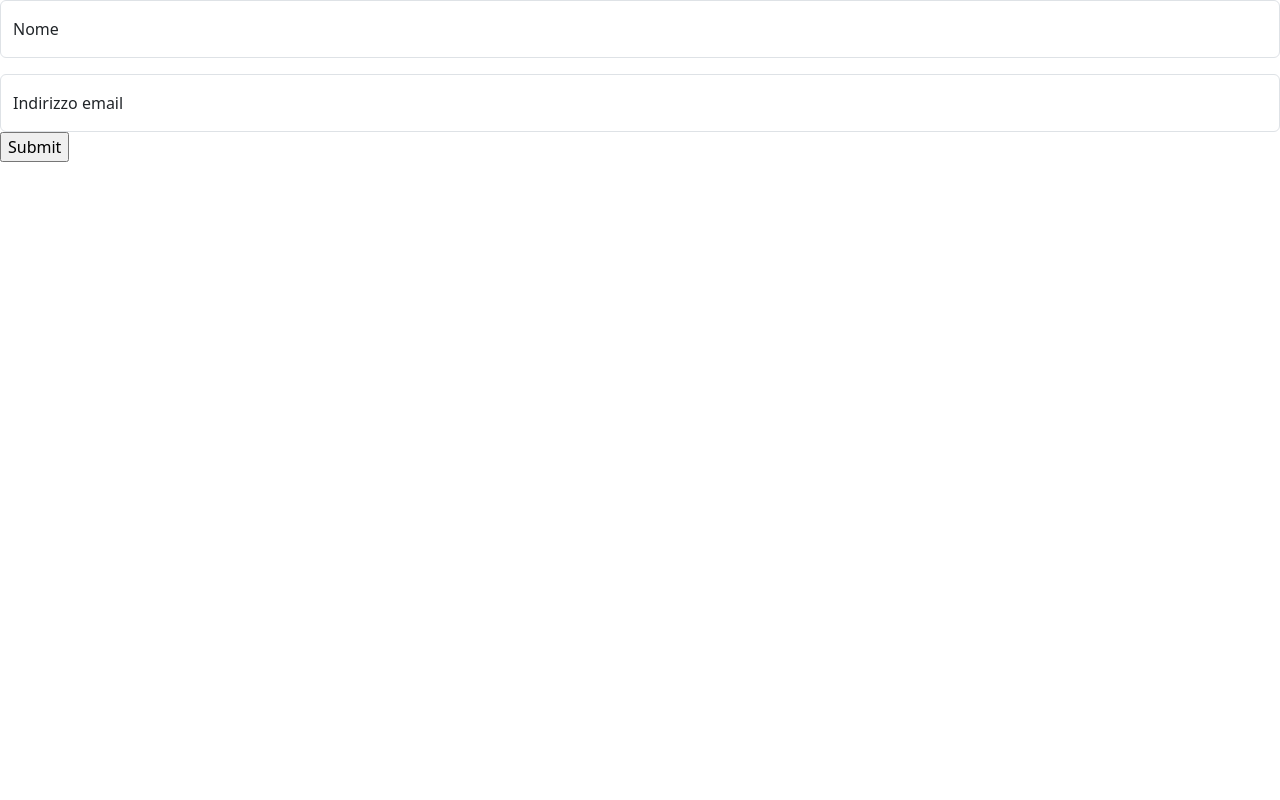
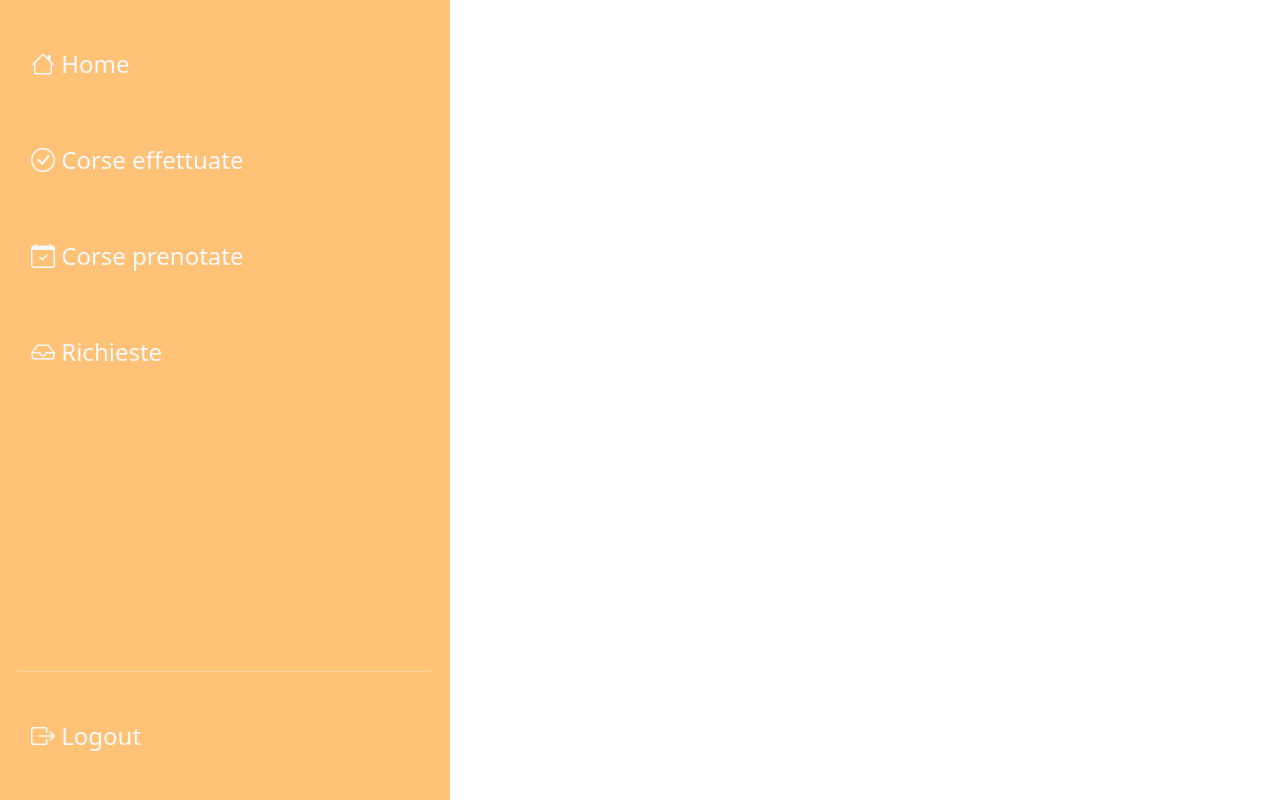
Before and after one commit to RiccardoC20/AutonoMi, a Nuxt app: page /vettore/home in a window 1280 px wide. Built offline with nearby package versions, Linux system fonts and the light colour scheme.

Commit message:
creazione SideBar basic

```diff
--- a/app/app.vue
+++ b/app/app.vue
@@ -4,10 +4,6 @@
 
 <template>
   <div>
-    <form>
-      <FormInput class="mb-3" type="text" id="name" label="Nome"></FormInput>
-      <FormInput type="email" id="email" label="Indirizzo email"></FormInput>
-      <input type="submit"></input>
-    </form>
+    <NuxtPage></NuxtPage>
   </div>
 </template>
--- /dev/null
+++ b/app/components/SideBar.vue
@@ -0,0 +1,63 @@
+<template>
+  <div class="sidebar d-flex flex-column p-3" :style="{ background: color }">
+
+    <ul class="nav nav-pills flex-column mb-auto">
+
+      <li v-for="link in links" :key="link.to">
+          <NuxtLink :to="link.to" class="nav-link link-light">
+            <i :class="link.icon"></i> {{ link.label }}
+          </NuxtLink>
+      </li>
+
+    </ul>
+
+    <hr class="text-white">
+
+    <div>
+      <NuxtLink to="/logout" class="nav-link link-light">
+        <i class="bi bi-box-arrow-right"></i> Logout
+      </NuxtLink>
+    </div>
+  </div>
+</template>
+
+<script>
+  export default {
+    name: "SideBar",
+    props:{
+      links: {
+        type: Array,
+        default: () => []
+      },
+      title: {
+        type: String,
+        default: "AutonoMi"
+      },
+      color: {
+        type: String,
+        default: "#1c1f2b"
+      }
+    }
+  }
+
+</script>
+
+<style scoped>
+.sidebar {
+  width: 450px;
+  min-height: 100vh;
+  background: #1c1f2b;
+  border-right: 1px solid rgba(255, 255, 255, 0.1);
+}
+
+.nav-link {
+  font-size: 1.5rem;
+  padding: 30px 15px;
+  border-radius: 30px;
+  transition: 0.2s;
+}
+
+.nav-link:hover {
+  background: rgba(255, 255, 255, 0.1);
+}
+</style>
--- a/app/pages/vettore/home.vue
+++ b/app/pages/vettore/home.vue
@@ -1,8 +1,19 @@
-<script setup lang="ts"></script>
+<script setup>
+import SideBar from '~/components/SideBar.vue';
+
+const links = [
+  { label: "Home", to: "/vettore/home", icon: "bi bi-house" },
+  { label: "Corse effettuate", to: "/vettore/corse-effettuate", icon: "bi bi-check-circle" },
+  { label: "Corse prenotate", to: "/vettore/corse-prenotate", icon: "bi bi-calendar-check" },
+  { label: "Richieste", to: "/vettore/richieste", icon: "bi bi-inbox" },
+]
+</script>
 
 <template>
-  <div>
-    Page: vettore/home
+  <div class="d-flex">
+    <SideBar color="#FFC277" :links="links" title="Vettore" />
+
+
   </div>
 </template>
 
--- a/nuxt.config.ts
+++ b/nuxt.config.ts
@@ -4,5 +4,16 @@ export default defineNuxtConfig({
   devtools: { enabled: true },
   css: [
     'bootstrap/dist/css/bootstrap.min.css'
-  ]
+  ],
+  app: {
+    head: {
+      link: [
+        {
+          rel: "stylesheet",
+          href: "https://cdn.jsdelivr.net/npm/bootstrap-icons@1.11.1/font/bootstrap-icons.css"
+        }
+      ]
+    }
+  }
+
 })
```
